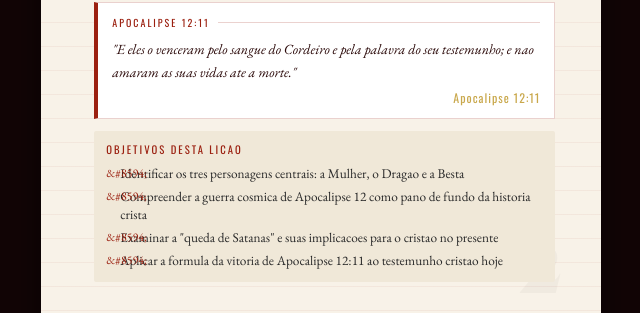
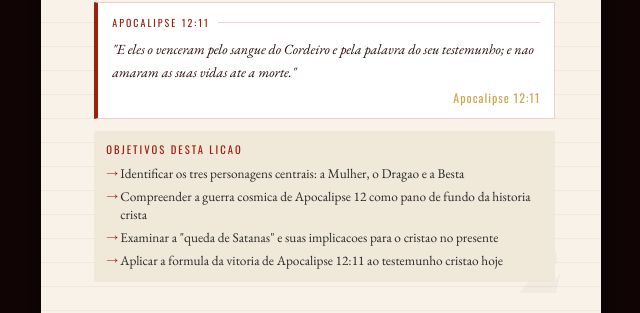
Before and after one commit to IgrejaManancialdeVida/li-esebd-v.2-, a plain HTML site: page licao-06.html in a window 1280 px wide. Shown: the part 1378-1691 px from the top of the page, 319-959 px from the left. Drawn offline with nearby package versions, Linux system fonts and the light colour scheme.

Commit message:
Update licao-06.html

```diff
--- a/licao-06.html
+++ b/licao-06.html
@@ -67,7 +67,7 @@ p{font-family:'EB Garamond',serif;font-size:10.5pt;line-height:1.65;color:var(--
 .obj .ot{font-family:'Oswald',sans-serif;font-size:8pt;letter-spacing:2px;text-transform:uppercase;color:var(--cor);margin-bottom:6px;}
 .obj ul{list-style:none;padding:0;}
 .obj ul li{font-family:'EB Garamond',serif;font-size:10pt;color:var(--ct);padding:2px 0 2px 14px;position:relative;line-height:1.4;}
-.obj ul li::before{content:'&#8594;';position:absolute;left:0;color:var(--cor);font-size:9pt;}
+.obj ul li::before { content: '\2192'; position: absolute; left: 0; color: var(--cor); font-size: 9pt; }
 .sep{display:flex;align-items:center;gap:10px;margin:12px 0;opacity:0.3;position:relative;z-index:1;}
 .sep::before,.sep::after{content:'';flex:1;height:1px;background:var(--cor);}
 .sep span{font-size:8pt;color:var(--ouro);}
```
